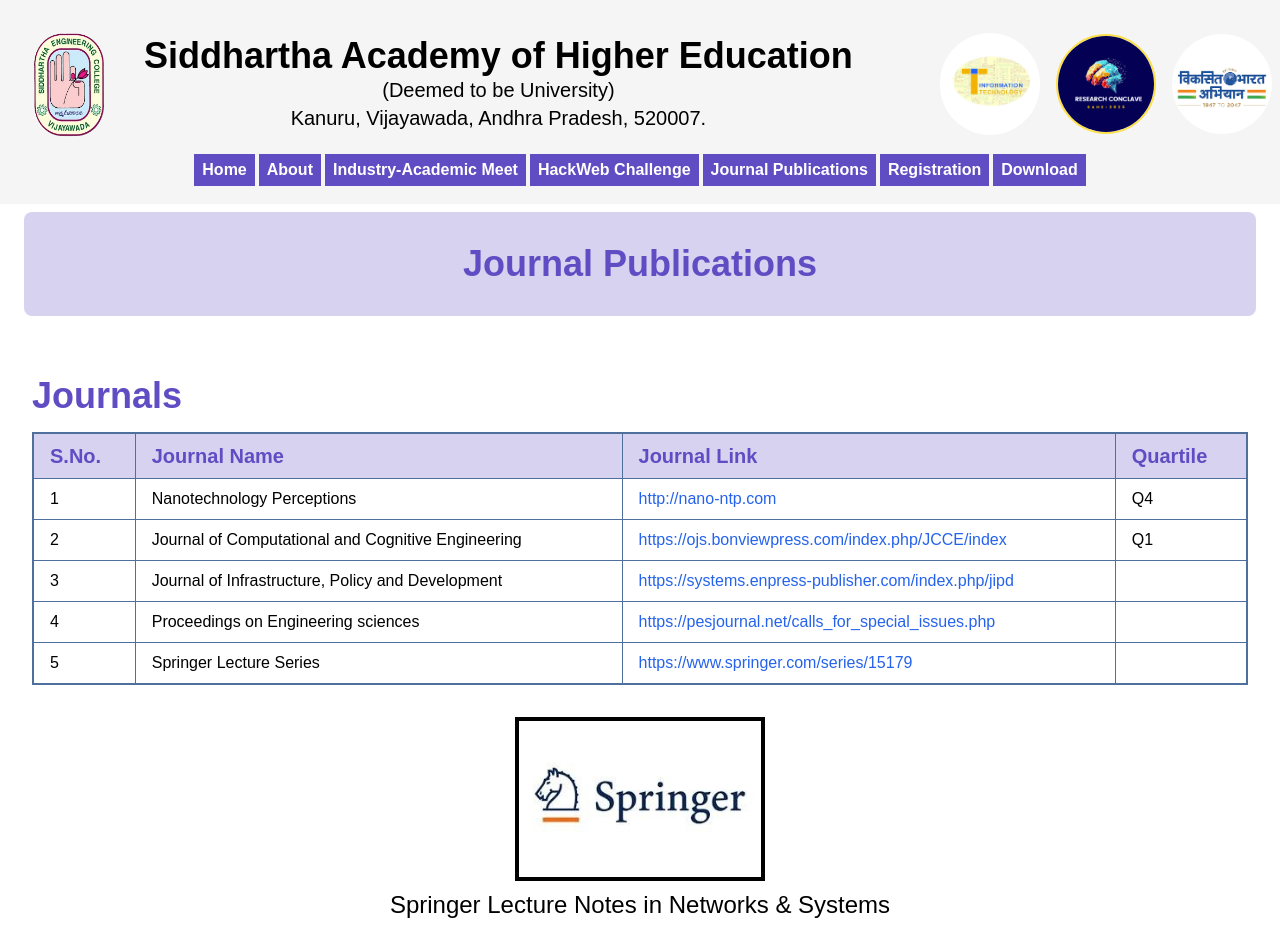
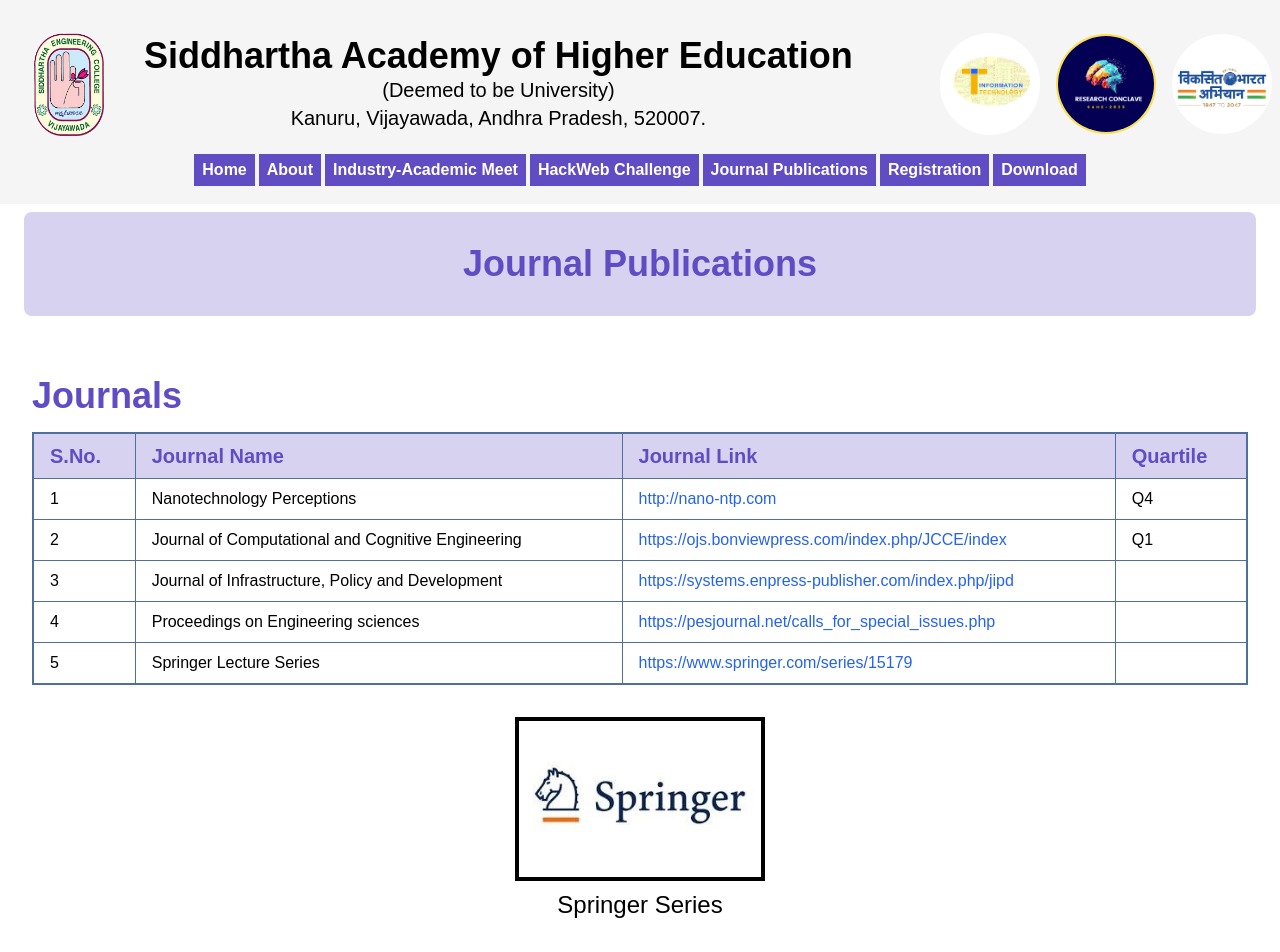
Before and after one commit to roshaneleshaddai/rdconclave, a Next.js app: page /journalpublications in a window 1280 px wide. Shown: the top 952 px of the page. Built offline with nearby package versions, Linux system fonts and the light colour scheme; a web font is replaced by a local one.

Commit message:
Update page.jsx

```diff
--- a/app/journalpublications/page.jsx
+++ b/app/journalpublications/page.jsx
@@ -269,7 +269,7 @@ export default function JournalPublications() {
           objectFit="cover"
           className='border-4 border-black'
           />
-          <p className='text-center text-2xl p-2'>Springer Lecture Notes in Networks & Systems</p>
+          <p className='text-center text-2xl p-2'>Springer Series</p>
         </div>
 
         <div className='flex justify-center'>
```
